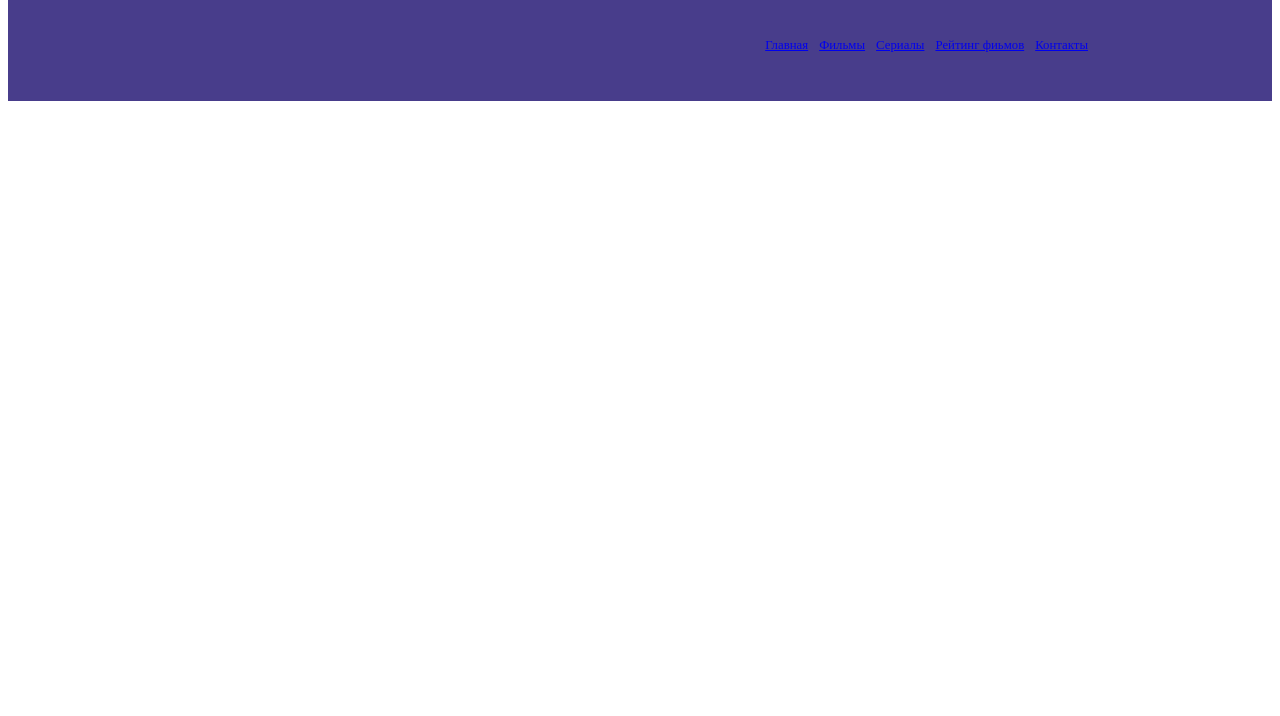
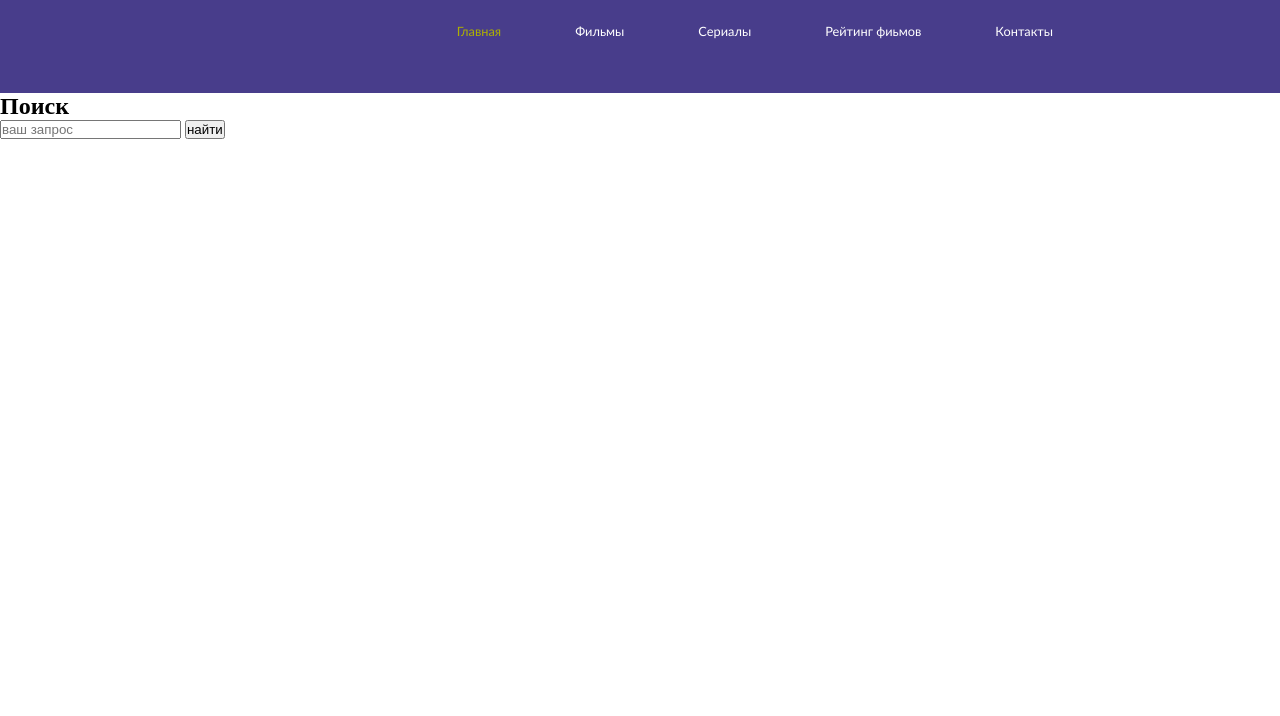
Before and after one commit to Canada91/KinoMonstr, a plain HTML site: page index.html in a window 1280 px wide. Shown: the part 84-800 px from the top of the page. Drawn offline with Linux system fonts and the light colour scheme.

Commit message:
add menu site

```diff
--- a/assets/css/style.css
+++ b/assets/css/style.css
@@ -1,3 +1,8 @@
+* {
+    margin: 0;
+    padding: 0px;
+}
+
 .header {
     background-color: darkslateblue;
     height: 177px;
@@ -50,3 +55,20 @@
         list-style: none;
         margin: 1px 2px 0 0 ;
     }
+
+    ul.menu li a {
+        font: normal 100% 'trebuchet ms' , sans-serif;
+        display: block;
+        height: 20 px;
+        padding: 6px 35px 5px 28px;
+        color: #fff;
+        text-decoration: none;
+    }
+
+    ul.menu li.selected a {
+        color: #aeb002;
+    }
+
+    ul.menu li a:hover {
+     color: #e4ec04;
+    }
--- a/index.html
+++ b/index.html
@@ -34,7 +34,21 @@
 
     </div>
 
+<div class="site_content">
 
+<div class="sitebar_countainer">
+
+    <div class="sitebar">
+
+        <h2>Поиск</h2>
+        <form method="post" action="#" id="search_form">
+            <input type="search" name="search_filed" placeholder="ваш запрос"/>
+            <input type="submit" class="btn" value="найти"/>
+        </form>
+    </div>
+</div>
+
+</div>
 
     </div>
 
```
